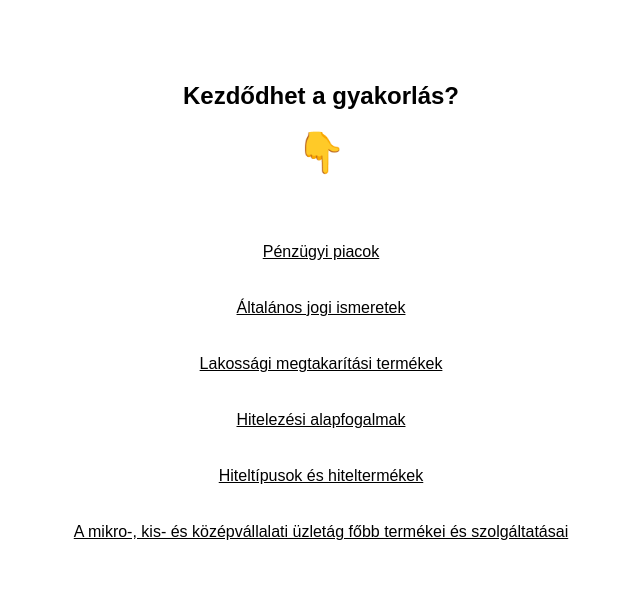
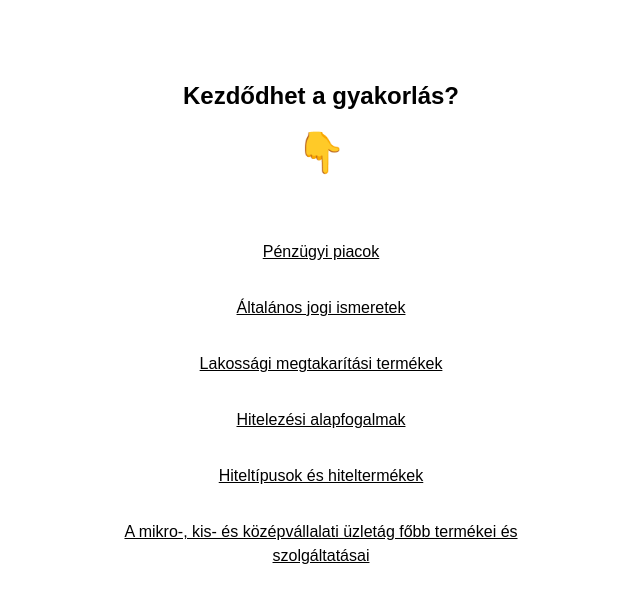
Before and after one commit to jezstdio/mnb-kepzes, a React (Create React App) app: page / in a window 1280 px wide. Shown: the top 602 px of the page, without its empty margins (319-959 px from the left). Built offline with nearby package versions, Linux system fonts and the light colour scheme.

Commit message:
fix mistyped max_width-512px

```diff
--- a/src/pages/End.js
+++ b/src/pages/End.js
@@ -5,7 +5,7 @@
 }
 
   return (
-    <div className="text-center padding-y-80 height-100vh padding-x-24 max_width-512">
+    <div className="text-center padding-y-80 height-100vh padding-x-24 max_width-512px margin-x-auto">
       <span className="block font_size-24 font_weight-bold margin-b-16">Gratula, kész vagy!</span>
       <span className="block font_size-40 margin-b-48">🥳</span>
       <span className="block font_weight-bold padding-y-16">Jöhet az újabb kör?</span>
--- a/src/pages/Home.js
+++ b/src/pages/Home.js
@@ -6,7 +6,7 @@
   }
 
   return (
-    <div className="text-center padding-y-80 height-100vh padding-x-24 max_width-512">
+    <div className="text-center padding-y-80 height-100vh padding-x-24 max_width-512px margin-x-auto">
       <span className="block font_size-24 font_weight-bold margin-b-16">Kezdődhet a gyakorlás?</span>
       <span className="block font_size-40 margin-b-48">👇</span>
       <button
```
